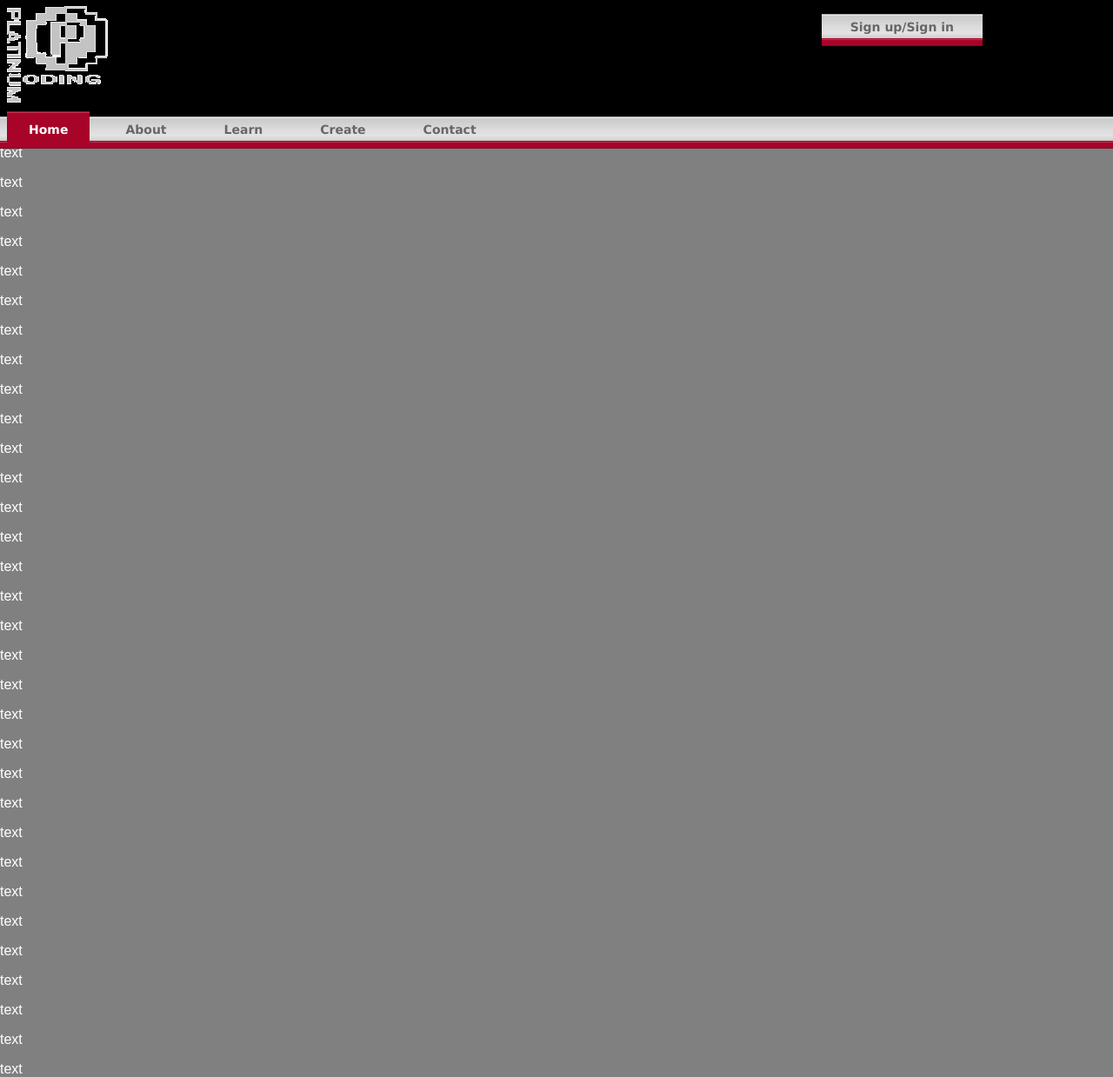
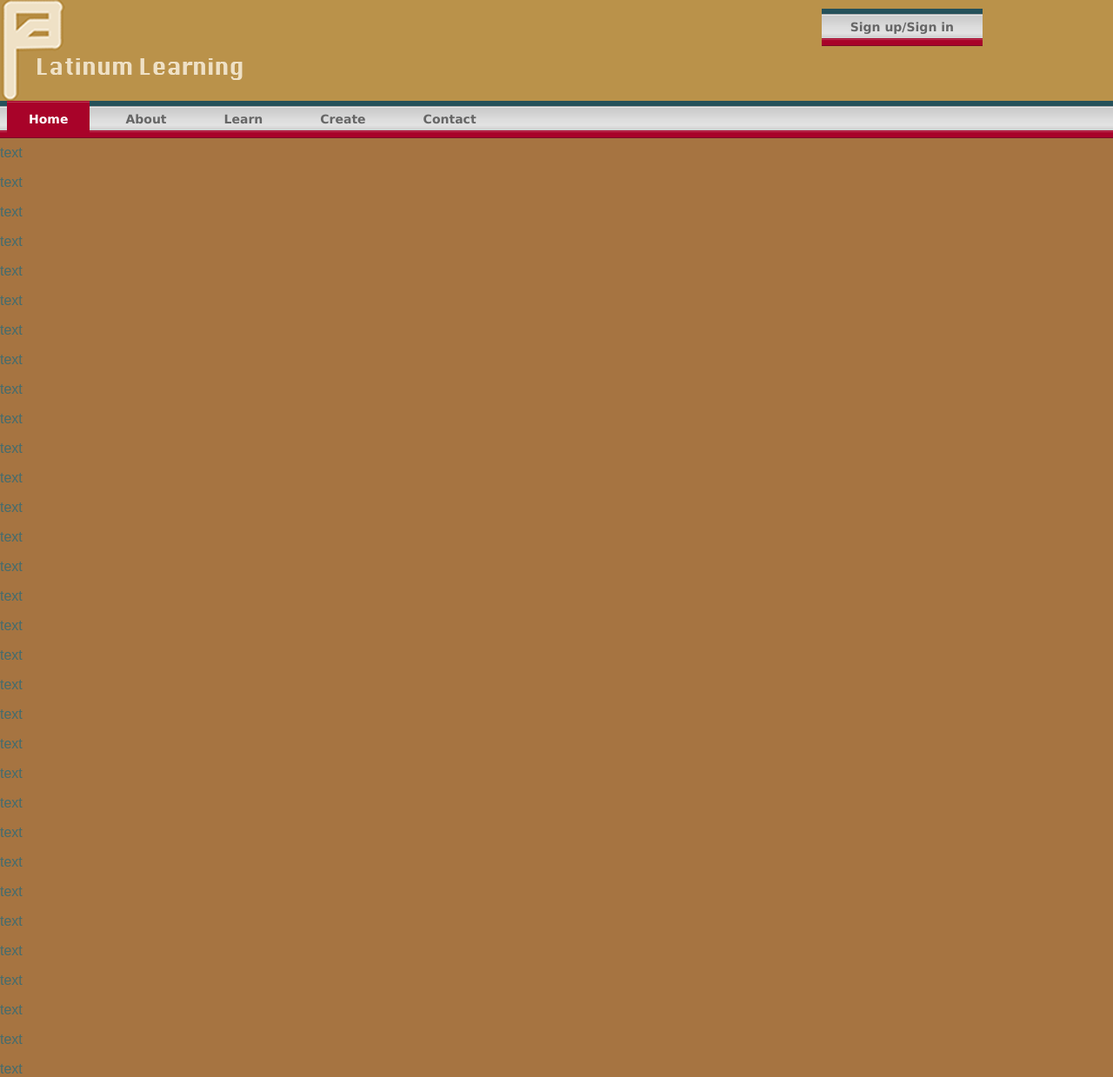
Before and after one commit to Pilkin/Platinumlearning, a PHP site: page / in a window 1280 px wide. Shown: the whole page at 87% size. Run offline with PHP 8.4, Linux system fonts and the light colour scheme; some libraries are stand-ins or nearby versions.

Commit message:
I have made a new logo installed jquery changed the color and made a new branch.

```diff
--- a/home.php
+++ b/home.php
@@ -5,9 +5,10 @@
 	<body>
 		<!-- This is the code for aptana button.
 		<a href="http://www.aptana.com/products/studio3/download" class="aptanabutton"><span>Download Aptana Studio 3</span></a> -->
+		<div class="text"><p>text</p><p>text</p><p>text</p><p>text</p><p>text</p><p>text</p><p>text</p><p>text</p><p>text</p><p>text</p><p>text</p>
 		<p>text</p><p>text</p><p>text</p><p>text</p><p>text</p><p>text</p><p>text</p><p>text</p><p>text</p><p>text</p><p>text</p>
 		<p>text</p><p>text</p><p>text</p><p>text</p><p>text</p><p>text</p><p>text</p><p>text</p><p>text</p><p>text</p><p>text</p>
-		<p>text</p><p>text</p><p>text</p><p>text</p><p>text</p><p>text</p><p>text</p><p>text</p><p>text</p><p>text</p><p>text</p>
+		</div>
 	</body>
 
 
--- a/index.php
+++ b/index.php
@@ -16,12 +16,13 @@ if (!file_exists("$page.php")) {
 <head>
 	<title>Platinumcoding.com</title>
 	<link rel="stylesheet" href="style.css" />
+	<script src="jscript.js"></script>
 </head>
 <body>
 
 <div id="header-wrap">
 	<div id="banner">
-		<img src="Pictures/Platinumcodinglogo.png" alt="Platinum coding">
+		<img src="Pictures/Platinumlearninglogo.png" alt="Platinum coding">
 			<div id="signinbox">
 				<form action="insert.php" method="post">
 					<div class="cssmenu">
--- a/style.css
+++ b/style.css
@@ -7,7 +7,7 @@
 	font-size:14px;
 	font-weight:bold;
 	color:8e8e8e;
-	background: black;
+	background: #25515A;/*---------------------------------------------------------------Colorchange----------------------------------------------------*/
 	}
 .cssmenu ul{
 	background:url(images/menu-bg.gif) top left repeat-x;
@@ -139,7 +139,7 @@ table.sample td {
 
 <!--
 body {
-	background-color: grey; /*This is the old color FF8300-->*/
+	background-color: #A67441; /*This is the old color FF8300-->--------------------------------Colorchange-------------------------------------------*/
 	color: #FFFFFF;
 	font-family: Arial, Helvetica, sans-serif;
 	}
@@ -241,7 +241,7 @@ body {
 	top: 0;
 	left: 0;
 	height:133px;
-	background: black;/* This is the old color  00FFFF */
+	background: #BA924A;/* This is the old color  00FFFF --------------------------------------colorchange------------------------------------------*/
 	z-index: 17;
 	width: 100%;
 }
@@ -263,3 +263,6 @@ height: 70px;
 background: transparent url("/Pictures/btn-download-studio3.png") no-repeat top left;
 }
 */
+.text {
+	color:#436C6E;/*----------------------------------------------------------------------------ColorChange------------------------------------------*/
+}
```
Also changed, not shown: Pictures/PlatinumLearninglogo.png (added), jscript.js (added), 1 other file.
